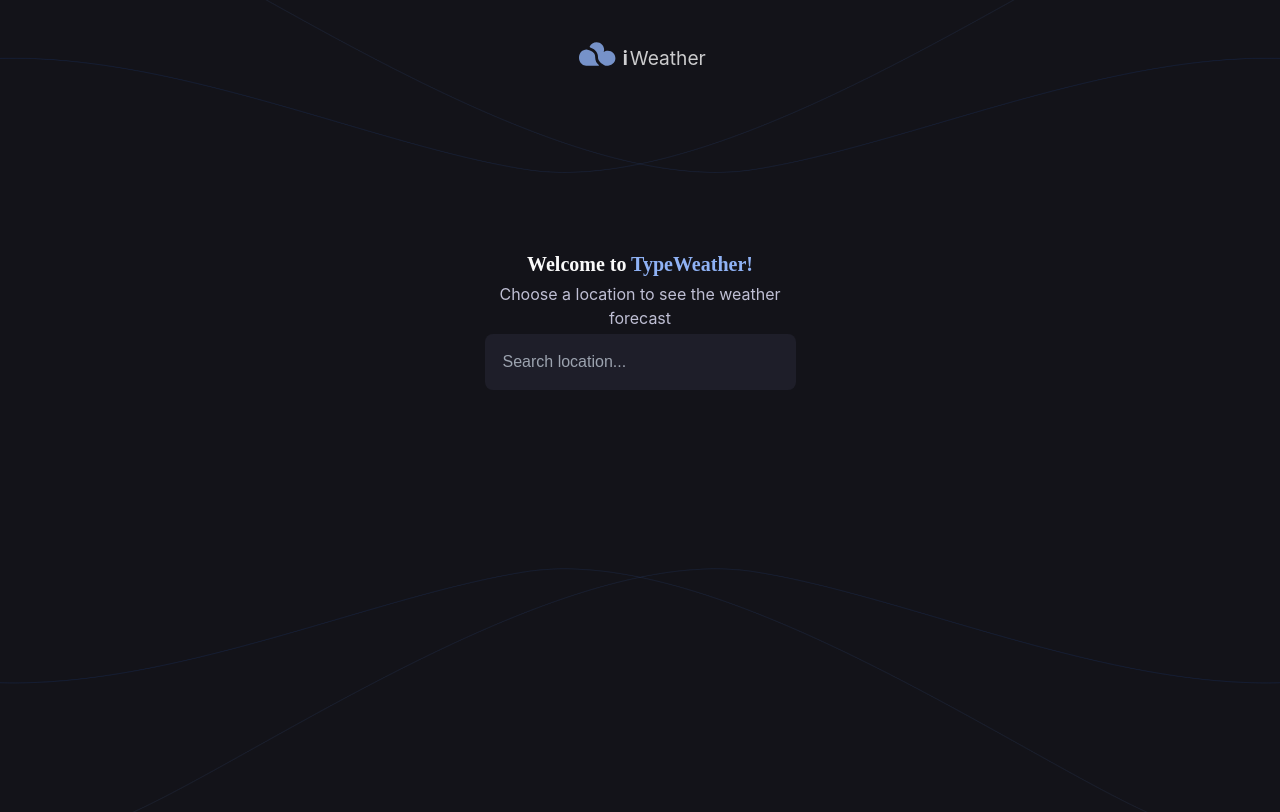
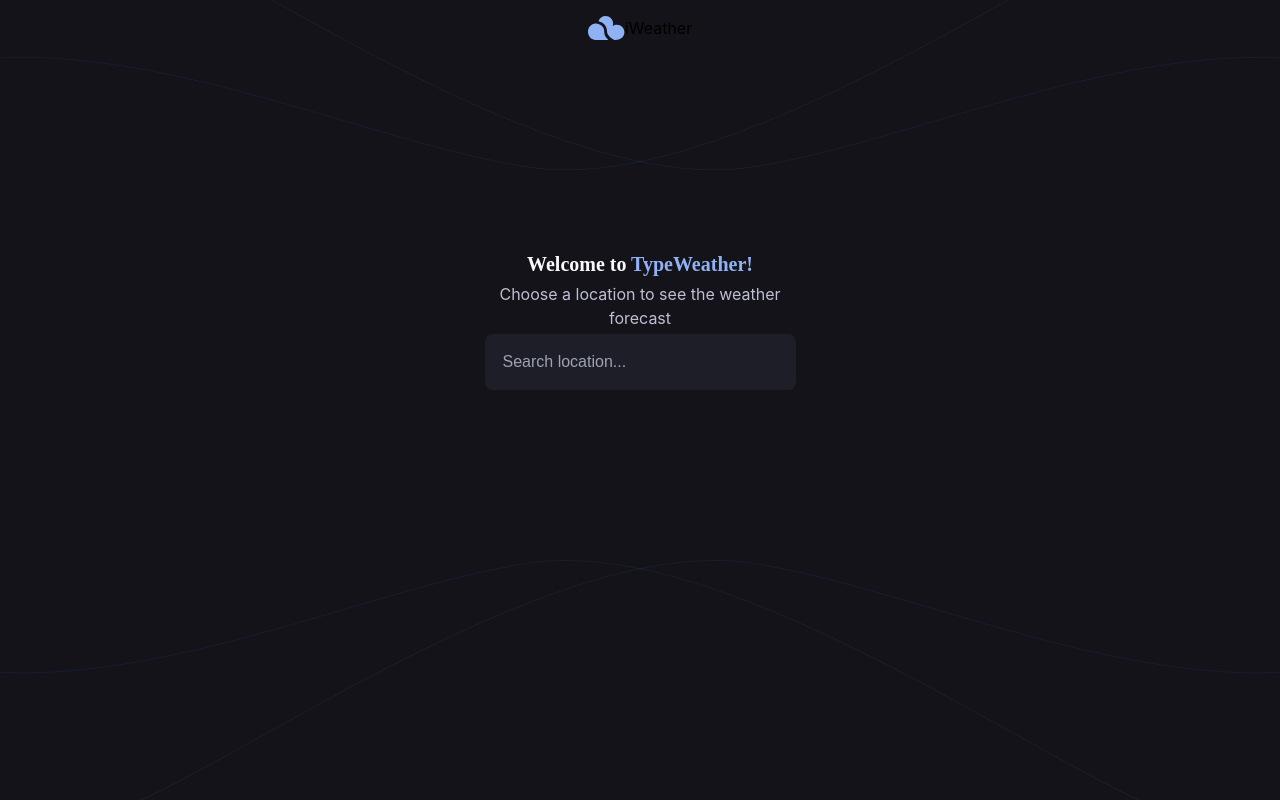
Before and after one commit to keremclp/Weather-App, a React (Create React App) app: page / in a window 1280 px wide. Built offline with nearby package versions, Linux system fonts and the light colour scheme.

Commit message:
restructure: components

```diff
--- a/src/components/Home.jsx
+++ b/src/components/Home.jsx
@@ -9,16 +9,20 @@ const Home = () => {
 
   // Render your Home component with the selected result
   return (
-    <div>
-      <h1 className="text-white">Hello World</h1>
-
-      {selectedResult && (
-        <>
-          <p className="text-white">{selectedResult.name}</p>
-          <p className="text-white">{selectedResult.country}</p>
-        </>
-      )}
-      {/* Render other content as needed */}
+    <div className="flex justify-center flex-col absolute ">
+      <div className="text-white">Home</div>
+      <div className="  text-white">
+        <div class="">
+          {selectedResult && (
+            <div class="">
+              <>
+                <p class="text-2xl font-bold ">{selectedResult.name}</p>
+                <p class="text-lg text-white">{selectedResult.country}</p>
+              </>
+            </div>
+          )}
+        </div>
+      </div>
     </div>
   );
 };
--- a/src/components/SearchBar.jsx
+++ b/src/components/SearchBar.jsx
@@ -77,11 +77,13 @@ function SearchBar() {
 
   return (
     <>
-      <div className="logo">
-        <div className="logo-main">
-          <img src={Logo} alt="logo" className="vector" />
-          <div className="text">i</div>
-          <div className="text-layer">Weather</div>
+      <div className="flex justify-center items-start h-screen">
+        <div className=" p-4">
+          <div className="flex flex-row">
+            <img src={Logo} alt="logo" className="  " />
+            <div className="">i</div>
+            <div className="">Weather</div>
+          </div>
         </div>
       </div>
       <div className="welcome">
--- a/src/index.css
+++ b/src/index.css
@@ -16,12 +16,7 @@ body {
     sans-serif;
   -webkit-font-smoothing: antialiased;
   -moz-osx-font-smoothing: grayscale;
-  width: 375px;
-    height: 812px;
-    top: 481px;
-    left: 209px;
-    gap: 0px;
-    opacity: 0px;
+
 }
 
 code {
```
